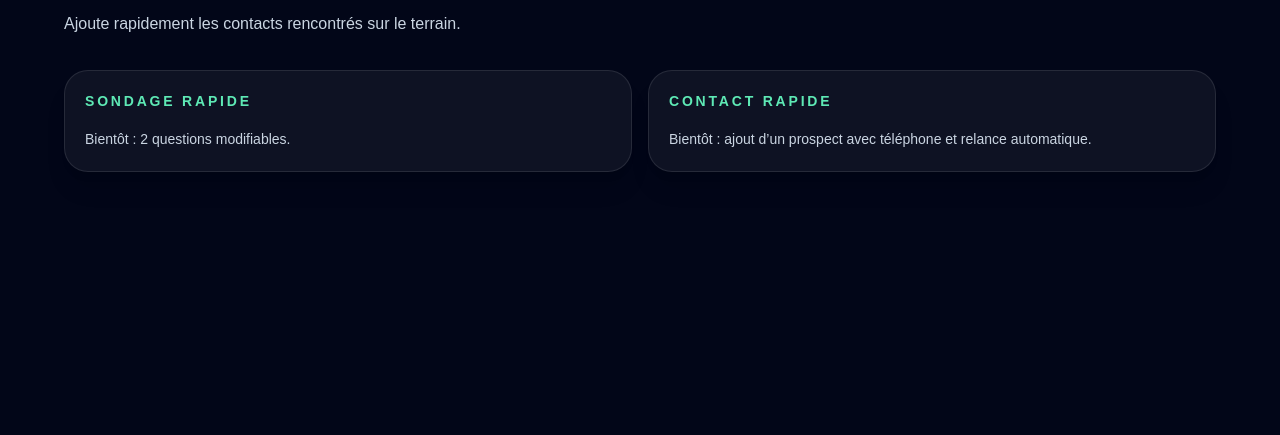
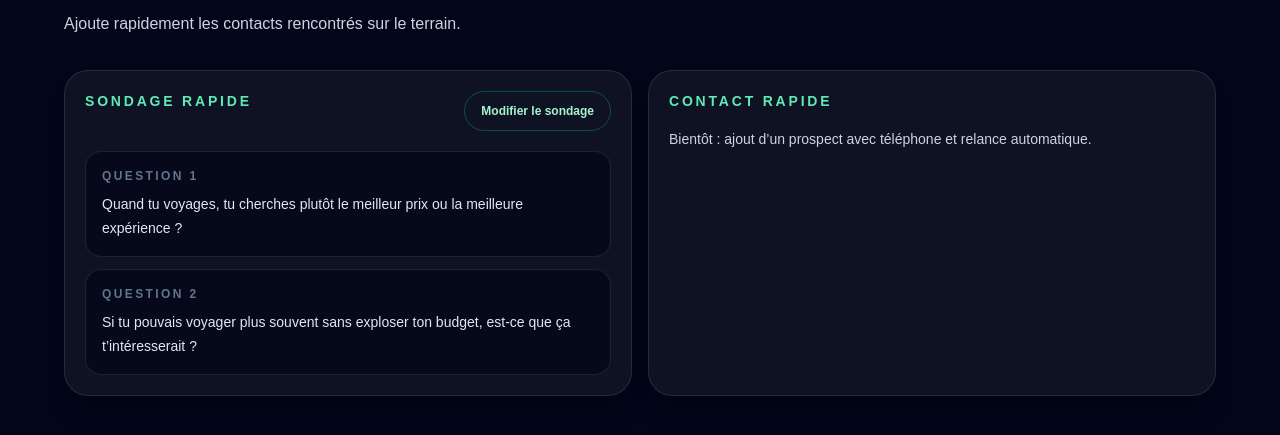
Before and after one commit to Gintaiji/travel-prospect-crm, a Next.js app: page /street-marketing in a window 1280 px wide. Shown: the part 221-656 px from the top of the page. Built offline with nearby package versions, Linux system fonts and the light colour scheme; no server answers.

Commit message:
Ajout sondage street marketing modifiable

```diff
--- /dev/null
+++ b/app/lib/streetMarketingSurveyStorage.ts
@@ -0,0 +1,61 @@
+export type StreetMarketingSurvey = {
+  questions: [string, string];
+};
+
+export const STREET_MARKETING_SURVEY_STORAGE_KEY =
+  "travel-prospect-crm-street-marketing-survey";
+
+export const DEFAULT_STREET_MARKETING_SURVEY: StreetMarketingSurvey = {
+  questions: [
+    "Quand tu voyages, tu cherches plutôt le meilleur prix ou la meilleure expérience ?",
+    "Si tu pouvais voyager plus souvent sans exploser ton budget, est-ce que ça t’intéresserait ?",
+  ],
+};
+
+function isBrowser() {
+  return typeof window !== "undefined";
+}
+
+function normalizeSurvey(value: Partial<StreetMarketingSurvey>): StreetMarketingSurvey {
+  const firstQuestion =
+    typeof value.questions?.[0] === "string" && value.questions[0].trim()
+      ? value.questions[0]
+      : DEFAULT_STREET_MARKETING_SURVEY.questions[0];
+  const secondQuestion =
+    typeof value.questions?.[1] === "string" && value.questions[1].trim()
+      ? value.questions[1]
+      : DEFAULT_STREET_MARKETING_SURVEY.questions[1];
+
+  return {
+    questions: [firstQuestion, secondQuestion],
+  };
+}
+
+export function loadStreetMarketingSurvey(): StreetMarketingSurvey {
+  if (!isBrowser()) {
+    return DEFAULT_STREET_MARKETING_SURVEY;
+  }
+
+  const storedSurvey = localStorage.getItem(STREET_MARKETING_SURVEY_STORAGE_KEY);
+
+  if (!storedSurvey) {
+    return DEFAULT_STREET_MARKETING_SURVEY;
+  }
+
+  try {
+    return normalizeSurvey(JSON.parse(storedSurvey) as Partial<StreetMarketingSurvey>);
+  } catch {
+    return DEFAULT_STREET_MARKETING_SURVEY;
+  }
+}
+
+export function saveStreetMarketingSurvey(survey: StreetMarketingSurvey) {
+  if (!isBrowser()) {
+    return;
+  }
+
+  localStorage.setItem(
+    STREET_MARKETING_SURVEY_STORAGE_KEY,
+    JSON.stringify(normalizeSurvey(survey)),
+  );
+}
--- a/app/street-marketing/page.tsx
+++ b/app/street-marketing/page.tsx
@@ -1,4 +1,62 @@
+"use client";
+
+import { useEffect, useState } from "react";
+import {
+  DEFAULT_STREET_MARKETING_SURVEY,
+  loadStreetMarketingSurvey,
+  saveStreetMarketingSurvey,
+  type StreetMarketingSurvey,
+} from "../lib/streetMarketingSurveyStorage";
+
 export default function StreetMarketingPage() {
+  const [survey, setSurvey] = useState<StreetMarketingSurvey>(
+    DEFAULT_STREET_MARKETING_SURVEY,
+  );
+  const [draftQuestions, setDraftQuestions] = useState<[string, string]>(
+    DEFAULT_STREET_MARKETING_SURVEY.questions,
+  );
+  const [isEditingSurvey, setIsEditingSurvey] = useState(false);
+
+  useEffect(() => {
+    const storedSurvey = loadStreetMarketingSurvey();
+
+    setSurvey(storedSurvey);
+    setDraftQuestions(storedSurvey.questions);
+  }, []);
+
+  function startSurveyEdit() {
+    setDraftQuestions(survey.questions);
+    setIsEditingSurvey(true);
+  }
+
+  function updateDraftQuestion(index: 0 | 1, value: string) {
+    setDraftQuestions((currentQuestions) => {
+      const updatedQuestions: [string, string] = [...currentQuestions];
+      updatedQuestions[index] = value;
+
+      return updatedQuestions;
+    });
+  }
+
+  function saveSurvey() {
+    const updatedSurvey: StreetMarketingSurvey = {
+      questions: [
+        draftQuestions[0].trim() || DEFAULT_STREET_MARKETING_SURVEY.questions[0],
+        draftQuestions[1].trim() || DEFAULT_STREET_MARKETING_SURVEY.questions[1],
+      ],
+    };
+
+    saveStreetMarketingSurvey(updatedSurvey);
+    setSurvey(updatedSurvey);
+    setDraftQuestions(updatedSurvey.questions);
+    setIsEditingSurvey(false);
+  }
+
+  function cancelSurveyEdit() {
+    setDraftQuestions(survey.questions);
+    setIsEditingSurvey(false);
+  }
+
   return (
     <main className="min-h-screen bg-slate-950 px-4 py-6 text-white sm:px-6 sm:py-10">
       <section className="mx-auto max-w-6xl">
@@ -16,12 +74,73 @@ export default function StreetMarketingPage() {
 
         <section className="grid gap-4 md:grid-cols-2">
           <article className="rounded-3xl border border-white/10 bg-white/5 p-5 shadow-xl">
-            <p className="text-sm font-semibold uppercase tracking-[0.2em] text-emerald-300">
-              Sondage rapide
-            </p>
-            <p className="mt-4 text-sm leading-6 text-slate-300">
-              Bientôt : 2 questions modifiables.
-            </p>
+            <div className="flex flex-col gap-3 sm:flex-row sm:items-start sm:justify-between">
+              <p className="text-sm font-semibold uppercase tracking-[0.2em] text-emerald-300">
+                Sondage rapide
+              </p>
+              {!isEditingSurvey ? (
+                <button
+                  className="min-h-10 rounded-full border border-emerald-400/30 px-4 py-2 text-xs font-semibold text-emerald-200 transition hover:bg-emerald-400/10"
+                  type="button"
+                  onClick={startSurveyEdit}
+                >
+                  Modifier le sondage
+                </button>
+              ) : null}
+            </div>
+
+            {!isEditingSurvey ? (
+              <ol className="mt-5 grid gap-3">
+                {survey.questions.map((question, index) => (
+                  <li
+                    className="rounded-2xl border border-white/10 bg-slate-950/70 p-4 text-sm leading-6 text-slate-200"
+                    key={index}
+                  >
+                    <span className="mb-2 block text-xs font-semibold uppercase tracking-[0.2em] text-slate-500">
+                      Question {index + 1}
+                    </span>
+                    {question}
+                  </li>
+                ))}
+              </ol>
+            ) : (
+              <div className="mt-5 grid gap-4">
+                <label className="grid gap-2 text-sm font-medium text-slate-200">
+                  Question 1
+                  <textarea
+                    className="min-h-28 rounded-2xl border border-white/10 bg-slate-950/70 px-4 py-3 text-sm leading-6 text-white outline-none transition placeholder:text-slate-600 focus:border-emerald-400"
+                    value={draftQuestions[0]}
+                    onChange={(event) => updateDraftQuestion(0, event.target.value)}
+                  />
+                </label>
+
+                <label className="grid gap-2 text-sm font-medium text-slate-200">
+                  Question 2
+                  <textarea
+                    className="min-h-28 rounded-2xl border border-white/10 bg-slate-950/70 px-4 py-3 text-sm leading-6 text-white outline-none transition placeholder:text-slate-600 focus:border-emerald-400"
+                    value={draftQuestions[1]}
+                    onChange={(event) => updateDraftQuestion(1, event.target.value)}
+                  />
+                </label>
+
+                <div className="flex flex-wrap gap-2">
+                  <button
+                    className="min-h-11 rounded-full bg-emerald-400 px-5 py-2 text-sm font-semibold text-slate-950 transition hover:bg-emerald-300"
+                    type="button"
+                    onClick={saveSurvey}
+                  >
+                    Enregistrer
+                  </button>
+                  <button
+                    className="min-h-11 rounded-full border border-white/10 px-5 py-2 text-sm font-semibold text-slate-200 transition hover:bg-white/5"
+                    type="button"
+                    onClick={cancelSurveyEdit}
+                  >
+                    Annuler
+                  </button>
+                </div>
+              </div>
+            )}
           </article>
 
           <article className="rounded-3xl border border-white/10 bg-white/5 p-5 shadow-xl">
```
